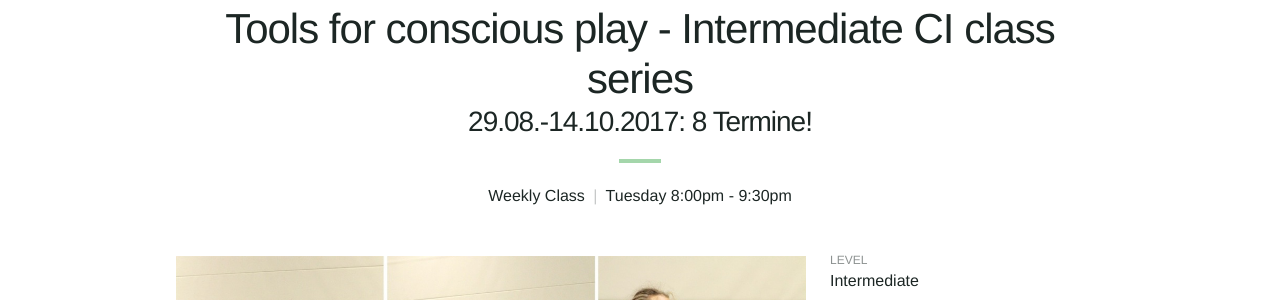
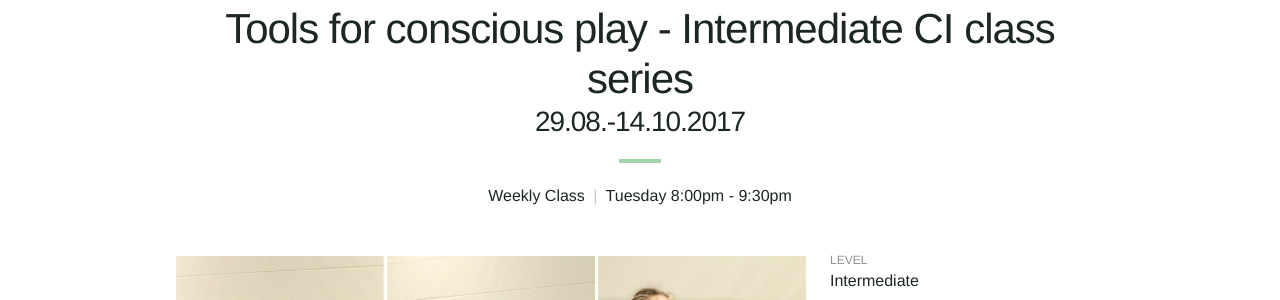
Before and after one commit to Kriesse/urbanraum, a Jekyll site: the page built from _classes/tools-for-conscious-play.md, in a window 1280 px wide. Shown: the part 166-466 px from the top of the page. Built offline with Jekyll 4.4.1, drawn with Linux system fonts in a browser that asks for light colours; nearby versions of some CDN libraries.

Commit message:
Update tools-for-conscious-play.md

```diff
--- a/_classes/tools-for-conscious-play.md
+++ b/_classes/tools-for-conscious-play.md
@@ -11,8 +11,8 @@ image: "class-ci-jenny-doell.jpg"
 title_en: "Tools for conscious play - Intermediate CI class series"
 title_de: "Tools for conscious play - Intermediate CI class series"
 
-subtitle_en: "29.08.-14.10.2017: 8 Termine!"
-subtitle_de: "8 classes: 29.08. - 14.10.2017"
+subtitle_en: "29.08.-14.10.2017"
+subtitle_de: "29.08. - 14.10.2017"
 
 type_en: "Weekly Class"
 type_de: "Wöchentlicher Kurs"
```
